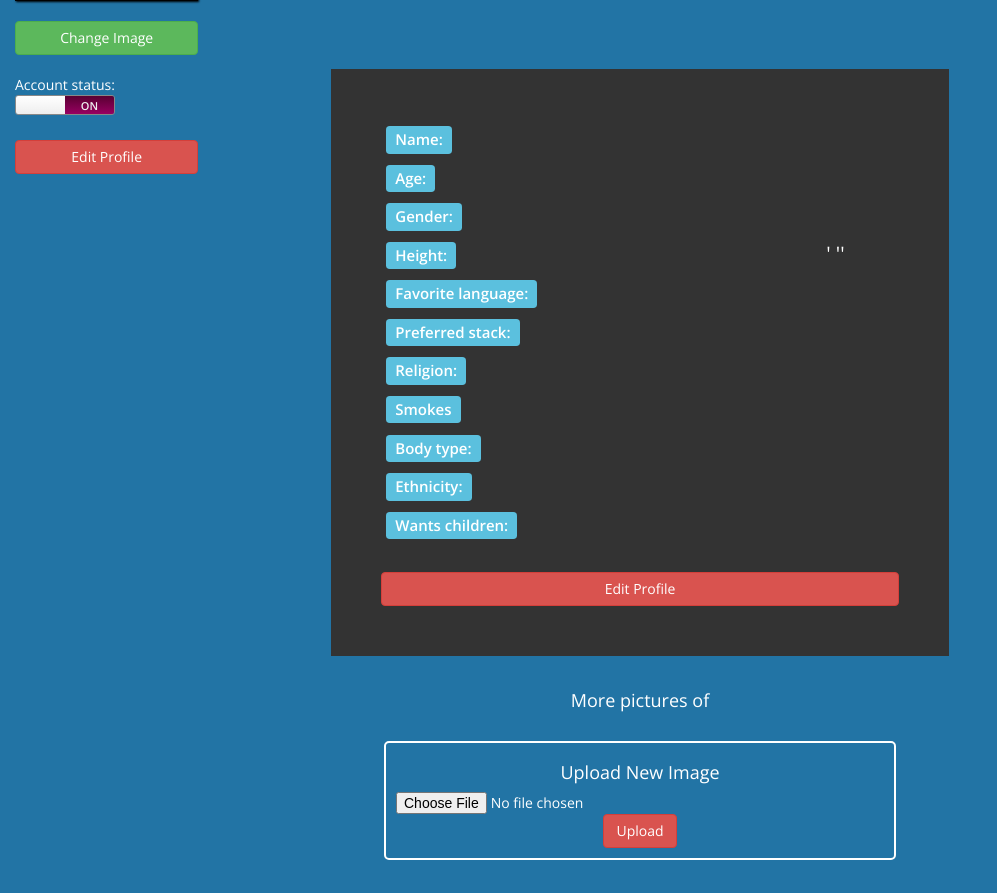
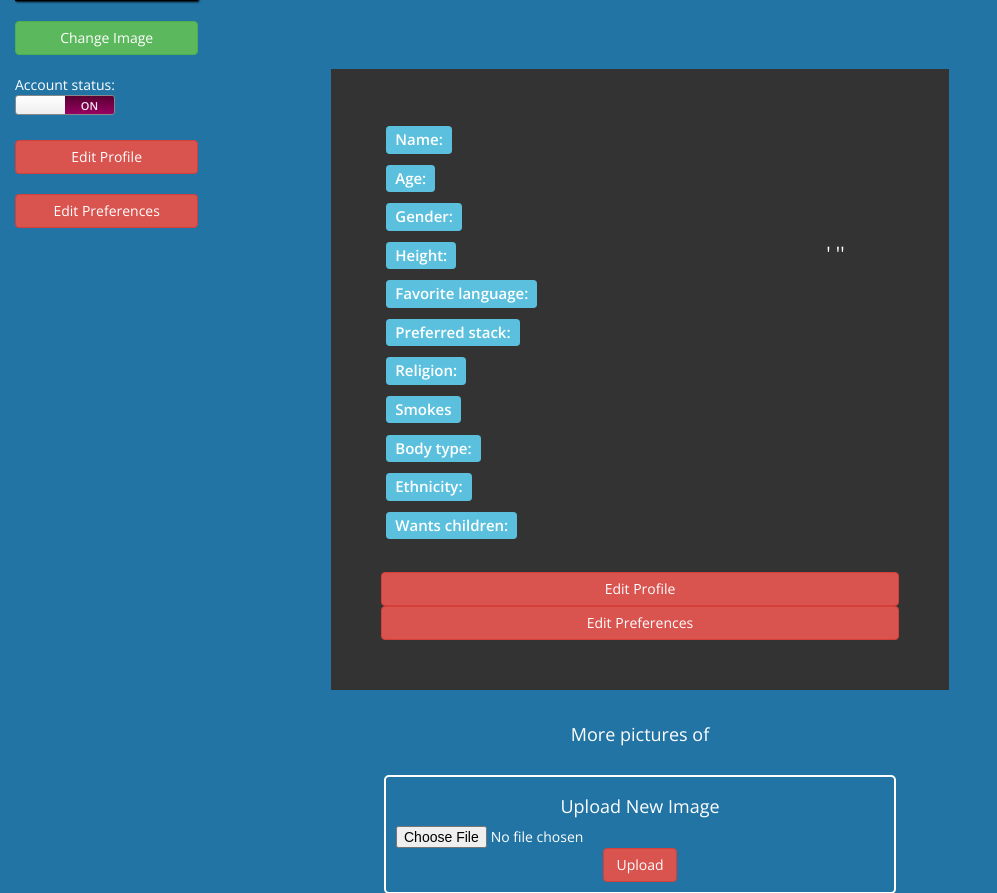
Before and after one commit to croche314/ValiDate, a Django app: template apps/dating_app/templates/dating_app/show_user.html in a window 1280 px wide. Shown: the part 260-1153 px from the top of the page, without its empty margins (0-997 px from the left). Before the commit the page ends 1120 px from the top, so only its background shows below. Run offline with Django 3.2, Linux system fonts and the light colour scheme; the template is opened without the code that fills it, so the values that code supplies are empty; parts of the project's set-up code (start-up, migrations or seed data) failed here and were passed over; some libraries are stand-ins or nearby versions; grey boxes are pictures that could not be loaded.

Commit message:
Fixed issues with the preferences page

```diff
--- a/apps/dating_app/templates/dating_app/show_user.html
+++ b/apps/dating_app/templates/dating_app/show_user.html
@@ -24,7 +24,8 @@
 				Account status: <br>
 				<input type="checkbox" id="toggle_account">
 				<br><br>
-				<a class="btn btn-danger center-block" href="{% url 'dating:edit_user' user_id=request.session.user_id %}">Edit Profile</a>
+				<a class="btn btn-danger center-block" href="{% url 'dating:edit_user' user_id=request.session.user_id %}">Edit Profile</a><br>
+				<a class="btn btn-danger center-block" href="{% url 'dating:edit_preference' %}">Edit Preferences</a>
 
 			<!-- Or if this is not the current user's profile, show poke, message, etc. buttons -->
 			{% else %}
@@ -99,6 +100,7 @@
 				<!-- If this the logged-in user's profile, allow them to edit it -->
 				{% if user.id == request.session.user_id %}
 					<a class="btn btn-danger center-block" href="{% url 'dating:edit_user' user_id=request.session.user_id %}">Edit Profile</a>
+					<a class="btn btn-danger center-block" href="{% url 'dating:edit_preference' %}">Edit Preferences</a>
 				{% endif %}
 			</div> <!-- #user_answers -->
 		</div> <!-- .col -->
```
Also changed, not shown: apps/dating_app/views.py (+3 -8 lines).
